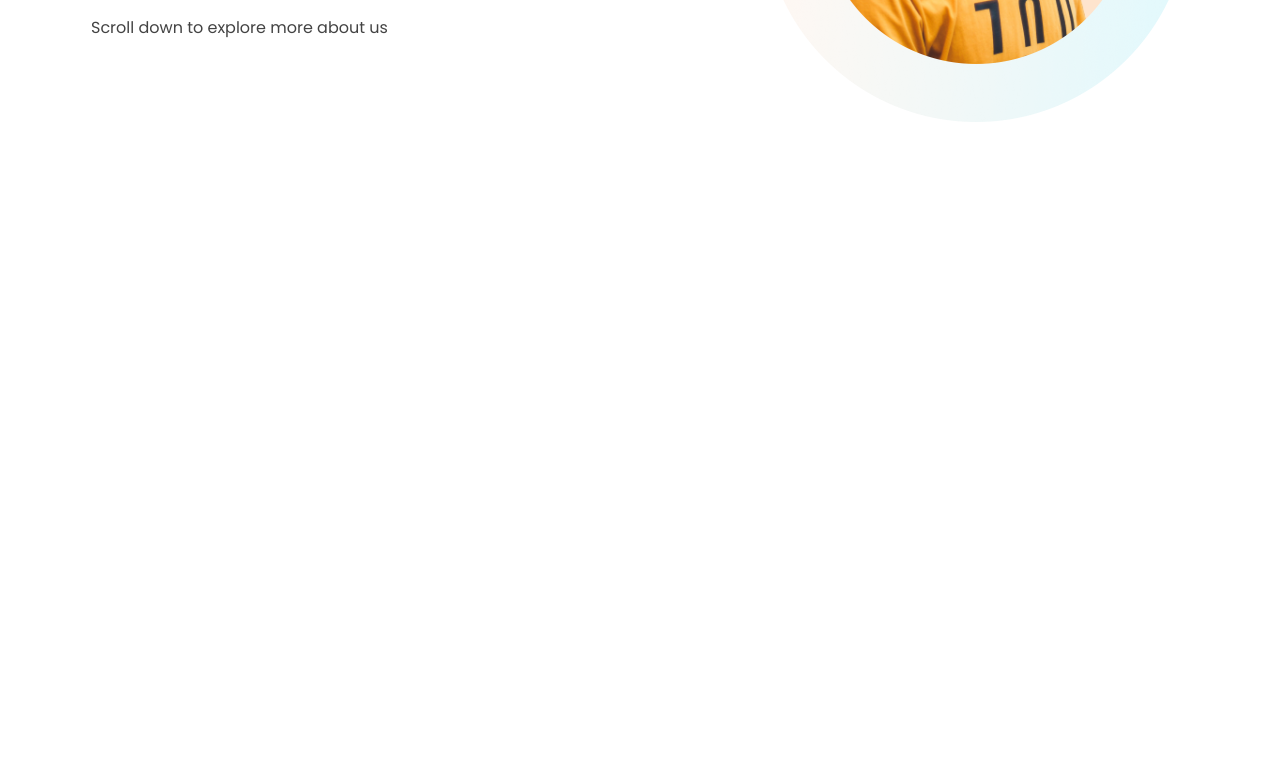
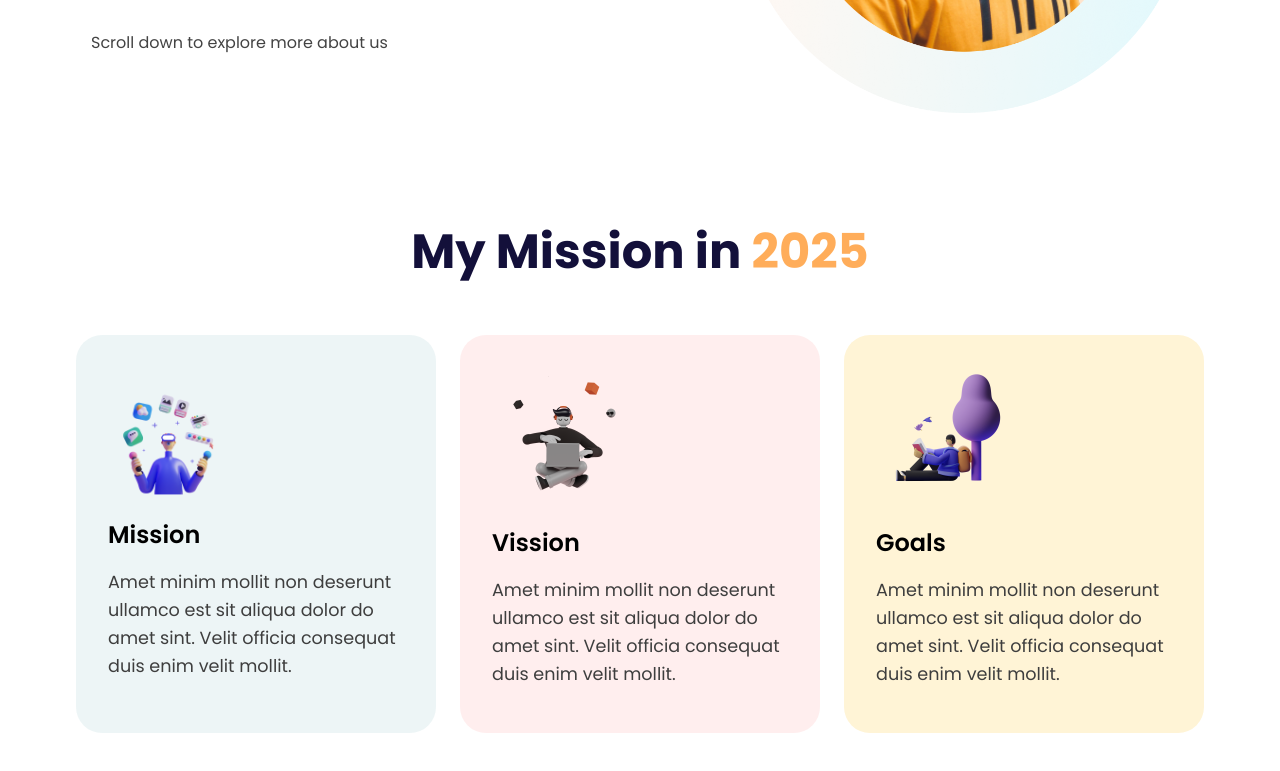
Before and after one commit to SayedSheikh/mission-2025, a plain HTML site: page index.html in a window 1280 px wide. Shown: the part 471-1242 px from the top of the page. Before the commit the page ends 800 px from the top, so only its background shows below. Drawn offline with Linux system fonts and the light colour scheme.

Commit message:
mission section added

```diff
--- a/index.html
+++ b/index.html
@@ -38,7 +38,37 @@
         </div>
       </section>
     </header>
-    <main></main>
+    <main>
+      <section class="my-mission">
+        <h2>My Mission in <span class="year">2025</span></h2>
+        <div class="card-container">
+          <div class="card bg-color-1">
+            <img src="./images/illustrators/illustrator-1.png" alt="" />
+            <h4>Mission</h4>
+            <p class="primary-para">
+              Amet minim mollit non deserunt ullamco est sit aliqua dolor do
+              amet sint. Velit officia consequat duis enim velit mollit.
+            </p>
+          </div>
+          <div class="card bg-color-2">
+            <img src="./images/illustrators/illustrator-2.png" alt="" />
+            <h4>Vission</h4>
+            <p class="primary-para">
+              Amet minim mollit non deserunt ullamco est sit aliqua dolor do
+              amet sint. Velit officia consequat duis enim velit mollit.
+            </p>
+          </div>
+          <div class="card bg-color-3">
+            <img src="./images/illustrators/illustrator-3.png" alt="" />
+            <h4>Goals</h4>
+            <p class="primary-para">
+              Amet minim mollit non deserunt ullamco est sit aliqua dolor do
+              amet sint. Velit officia consequat duis enim velit mollit.
+            </p>
+          </div>
+        </div>
+      </section>
+    </main>
     <footer></footer>
   </body>
 </html>
--- a/style.css
+++ b/style.css
@@ -26,6 +26,16 @@
 
   cursor: pointer;
 }
+/* color */
+.bg-color-1 {
+  background-color: rgba(79, 157, 166, 0.1);
+}
+.bg-color-2 {
+  background-color: rgba(255, 89, 89, 0.1);
+}
+.bg-color-3 {
+  background-color: rgba(255, 244, 214, 1);
+}
 
 header,
 main {
@@ -39,7 +49,9 @@ header {
   margin-top: 50px;
 }
 .stay-focused-img {
-  max-width: 426px;
+  max-width: 450px;
+  position: relative;
+  bottom: 40px;
 }
 .stay-focused-img img {
   width: 100%;
@@ -90,6 +102,49 @@ header {
   font-weight: 400;
 }
 
+/* mission section */
+.my-mission {
+  max-width: 1128px;
+  margin: 0 auto;
+  margin-top: 60px;
+  margin-bottom: 80px;
+}
+.card > img {
+  width: 141px;
+}
+.my-mission h2 {
+  margin-bottom: 48px;
+
+  color: #13103a;
+  text-align: center;
+  font-family: Poppins;
+  font-size: 3rem;
+  font-weight: 700;
+  line-height: 70px;
+}
+.my-mission h2 .year {
+  color: #ffad5a;
+}
+.card {
+  padding: 33px 13px 45px 32px;
+  border-radius: 26px;
+  max-width: 360px;
+}
+.card-container {
+  display: grid;
+  grid-template-columns: repeat(3, 1fr);
+  gap: 24px;
+}
+.card h4 {
+  color: #000;
+  font-family: Poppins;
+  font-size: 1.5rem;
+  font-weight: 600;
+
+  margin-top: 12px;
+  margin-bottom: 16px;
+}
+
 @media screen and (max-width: 576px) {
   .hero {
     flex-direction: column-reverse;
```
